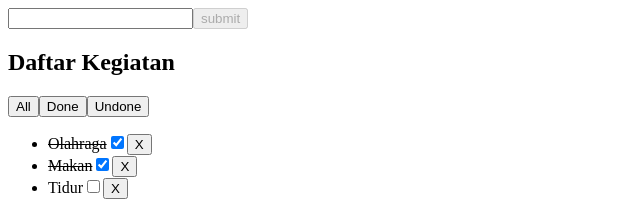
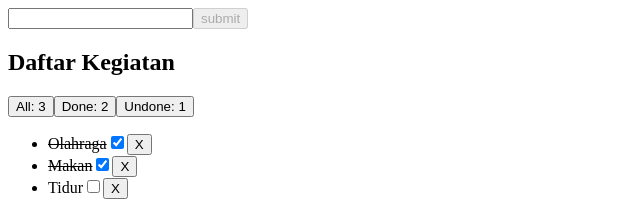
Before and after one commit to imposibleShark221/32-pbk-uts-233510771, a Vue app: page / in a window 1280 px wide. Shown: the top 201 px of the page, without its empty margins (0-640 px from the left). Built offline with nearby package versions, Linux system fonts and the light colour scheme.

Commit message:
Menambahkan fitur (COUNTER) untuk menghitung jumlah aktifitas yang sudah, belum dan semua daftar kegiatan

```diff
--- a/src/components/uts.vue
+++ b/src/components/uts.vue
@@ -22,6 +22,10 @@
       return lists.value
     }
   })
+
+  const countDone = computed(() => lists.value.filter(item => item.status === true).length)
+  const countUndone = computed(() => lists.value.filter(item => item.status === false).length)
+  const countAll = computed(() => lists.value.length)
 
   function tambahkan(){
     let isi = {
@@ -54,9 +58,9 @@
 
   <h2>Daftar Kegiatan</h2>
   <div>
-    <button v-on:click="filterStatus = 'all'">All</button>
-    <button v-on:click="filterStatus = 'done'">Done</button>
-    <button v-on:click="filterStatus = 'undone'">Undone</button>
+    <button v-on:click="filterStatus = 'all'">All: {{ countAll }}</button>
+    <button v-on:click="filterStatus = 'done'">Done: {{ countDone }}</button>
+    <button v-on:click="filterStatus = 'undone'">Undone: {{ countUndone }}</button>
   </div>
     <ul>
       <li v-for="(list, index) in filteredLists" :key="index">
```
